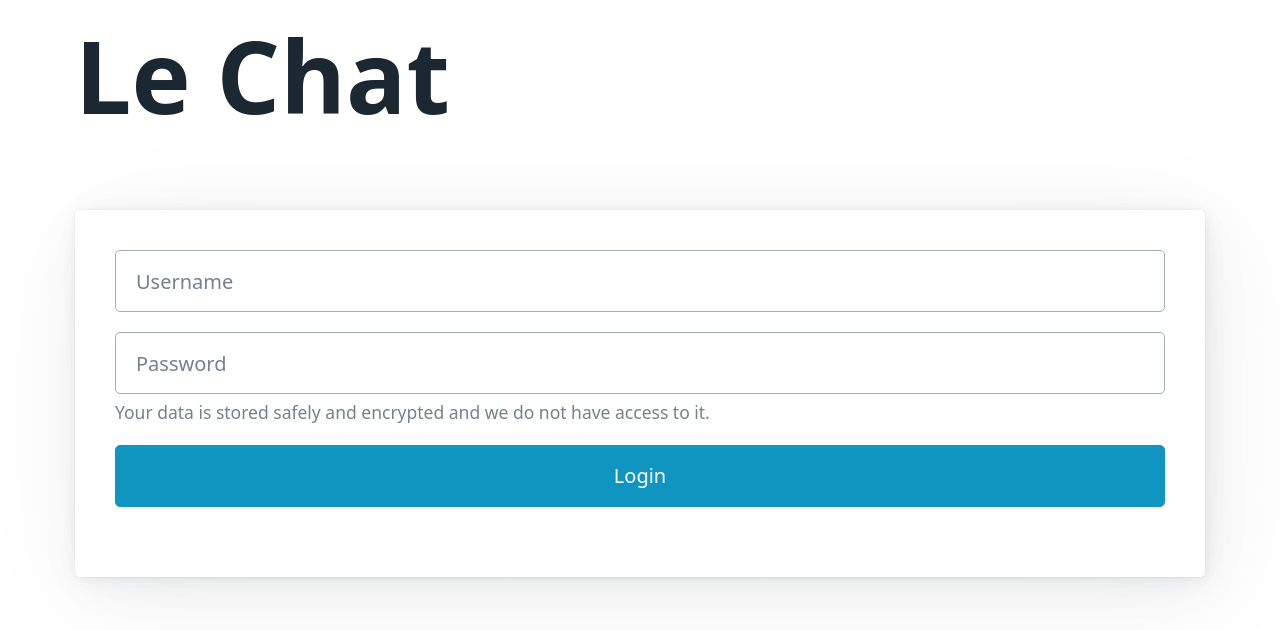
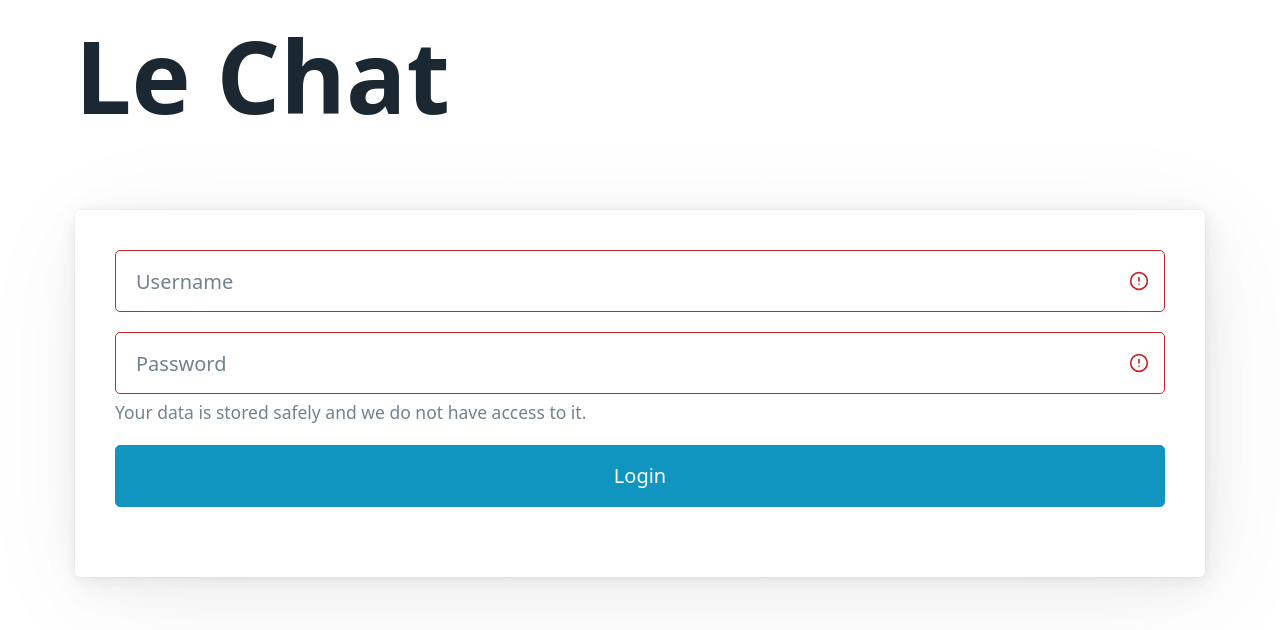
Before and after one commit to pcaracal/chat-site, a React (Create React App) app in the folder frontend/: page / in a window 1280 px wide. Shown: the top 630 px of the page. Built offline with nearby package versions, Linux system fonts and the light colour scheme.

Commit message:
feat: login page done for now, needs backend

```diff
--- a/frontend/package.json
+++ b/frontend/package.json
@@ -10,6 +10,7 @@
     "@types/node": "^16.18.46",
     "@types/react": "^18.2.21",
     "@types/react-dom": "^18.2.7",
+    "js-sha256": "^0.10.1",
     "react": "^18.2.0",
     "react-dom": "^18.2.0",
     "react-scripts": "5.0.1",
--- a/frontend/src/sites/Login.tsx
+++ b/frontend/src/sites/Login.tsx
@@ -1,15 +1,31 @@
+import { useState } from 'react';
 import '../css/login.css';
+import { sha256 } from 'js-sha256';
 
 export default function Login() {
+  const [username, setUsername] = useState('');
+  const [password, setPassword] = useState('');
   return (
     <div className="Login container">
       <h1 className='main-title'>Le Chat</h1>
       <article>
         <form>
-          <input id="username" type="text" name="username" placeholder="Username" required />
-          <input id="password" type="text" name="password" placeholder="Password" required />
-          <small>Your data is stored safely and encrypted and we do not have access to it.</small>
-          <button type='submit' onClick={(e) => e.preventDefault()}>Login</button>
+          <input id="username" type="text" name="username" placeholder="Username" required value={username} onChange={(e) => setUsername(e.target.value)} aria-invalid={!username.trim()} />
+          <input id="password" type="password" name="password" placeholder="Password" required value={password} onChange={(e) => setPassword(e.target.value)} aria-invalid={!password} />
+          <small>Your data is stored safely and we do not have access to it.</small>
+          <button type='submit' onClick={(e) => {
+            e.preventDefault();
+            if (username.trim() && password) {
+              const e_username = sha256(username.trim());
+              const e_password = sha256(password);
+              // TODO: Send encrypted username and password to backend. -> Backend returns a cookie if login successful
+              // Cookie acquired -> redirect to overview site
+
+              // Delete log later
+              console.log(username.trim() + " -> " + e_username);
+              console.log(password + " -> " + e_password);
+            }
+          }}>Login</button>
         </form>
       </article>
     </div>
```
Also changed, not shown: 1 other file (tests, documents, lock files or other folders).
